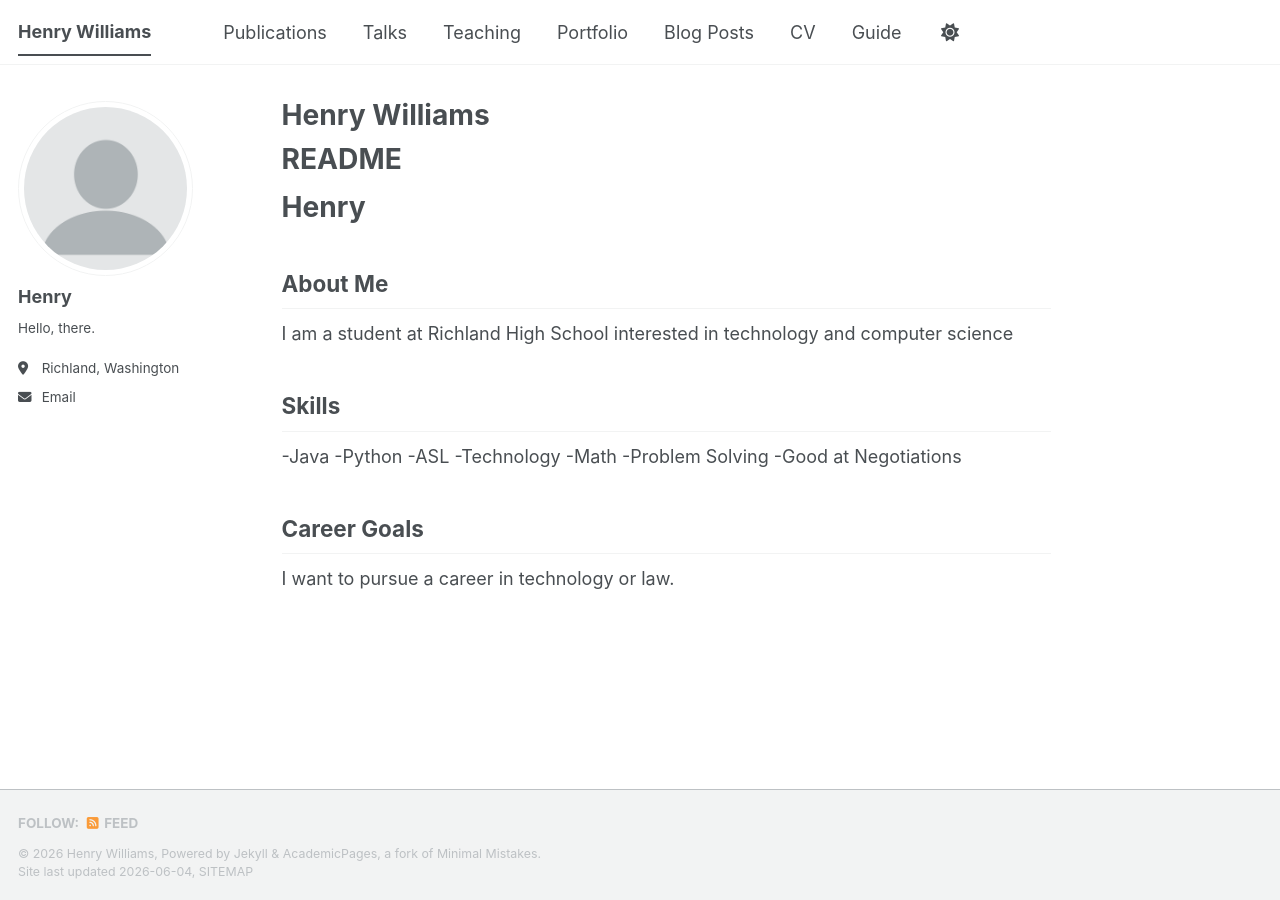
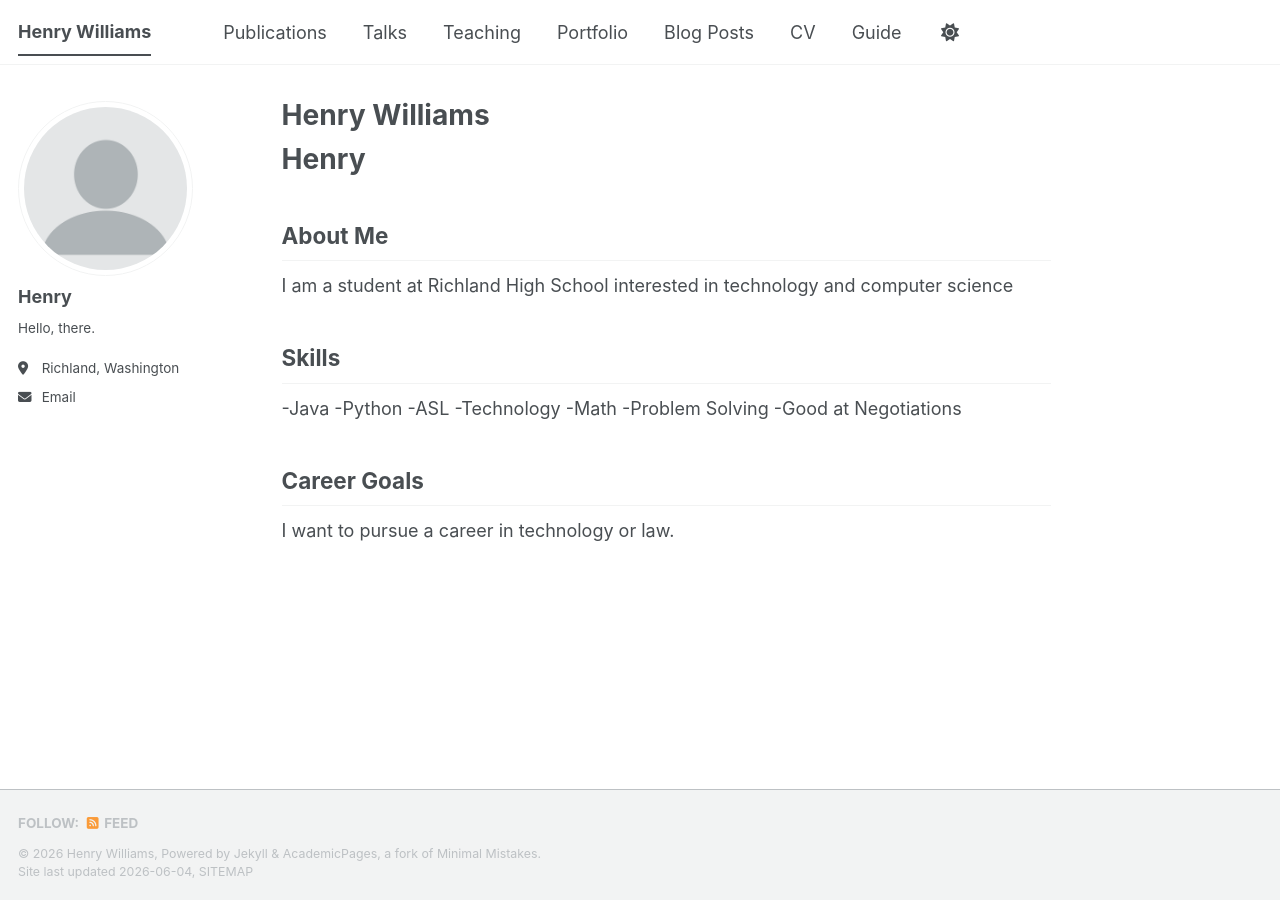
Before and after one commit to henrywilliamsdev/henrywilliamsdev.github.io, a Jekyll site: the page built from _pages/about.md, in a window 1280 px wide. Built offline with Jekyll 4.4.1, drawn with Linux system fonts in a browser that asks for light colours; a script bundle is joined from its source files by our own code; library files that are not in the unit come from our copies.

Commit message:
Update about.md

```diff
--- a/_pages/about.md
+++ b/_pages/about.md
@@ -7,7 +7,7 @@ redirect_from:
   - /about.html
 ---
 
-# README
+
 # Henry
 
 ## About Me
```
